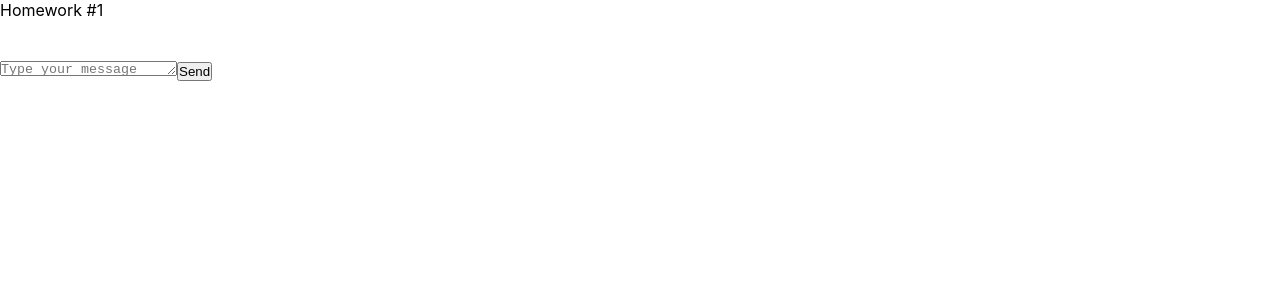
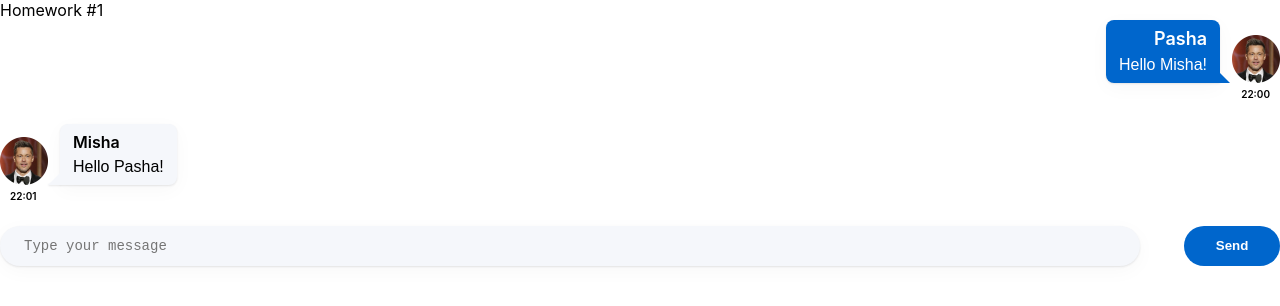
Before and after one commit to klonirovan89/hws2, a React (Create React App) app: page / in a window 1280 px wide. Shown: the top 306 px of the page. Built offline with nearby package versions, Linux system fonts and the light colour scheme.

Commit message:
Commit 1

```diff
--- a/package.json
+++ b/package.json
@@ -1,6 +1,6 @@
 {
   "name": "hws2",
-  "homepage": "http://IgnatZakalinsky.github.io/hws2",
+  "homepage": "https://github.com/klonirovan89/hws2",
   "version": "0.1.0",
   "private": true,
   "dependencies": {
--- a/src/s2-homeworks/hw01/HW1.tsx
+++ b/src/s2-homeworks/hw01/HW1.tsx
@@ -14,17 +14,33 @@ import avatar from './avatar.png'
 * */
 
 // нужно создать правильный тип вместо any
-export type MessageType = any
+export type MessageType = {
+    id: number;
+    user: UserType;
+    message:  messageType;
+    }
+
+export type UserType = {
+    avatar: string;
+    name: string;
+
+}
+
+export type messageType = {
+    text: string;
+    time: string;
+
+}
 
 // структуру объекта не менять
 export const message0: MessageType = {
     id: 0,
     user: {
         avatar: avatar, // можно менять
-        name: 'Some Name',  // можно менять
+        name: 'Pasha',  // можно менять
     },
     message: {
-        text: 'some textsome textsome textsome textsome textsome textsome text', // можно менять
+        text: 'Hello Misha!', // можно менять
         time: '22:00', // можно менять
     },
 }
@@ -32,11 +48,11 @@ export const friendMessage0: MessageType = {
     id: 100,
     user: {
         avatar: avatar, // можно менять
-        name: 'Friend Name', // можно менять
+        name: 'Misha', // можно менять
     },
     message: {
-        text: 'зеркальное сообщение для тренировки css', // можно менять
-        time: '22:00', // можно менять
+        text: 'Hello Pasha!', // можно менять
+        time: '22:01', // можно менять
     },
 }
 
--- a/src/s2-homeworks/hw01/friend-message/FriendMessage.module.css
+++ b/src/s2-homeworks/hw01/friend-message/FriendMessage.module.css
@@ -1,31 +1,79 @@
 .friendMessage {
-
+    margin-bottom: 1.5rem;
 }
 
 .friendImageAndText {
-
+    display: flex;
+    gap: 0.75rem;
+    align-items: flex-end;
+    margin-bottom: 0.3125rem;
 }
 
 .friendImageAndText img {
-
+    width: 3rem;
 }
 
 .friendText {
-
+    position: relative;
+    background-color: #F5F7FB;
+    padding: 0.5rem 0.8125rem;
+    border-radius: 0.5rem 0.5rem 0.5rem 0;
+    box-shadow: 0 5px 20px rgba(29, 33, 38, 0.03), 0 1px 2px rgba(29, 33, 38, 0.1);
+    max-width: 50%;
 }
 
 .friendText:after {
+    content: '';
+    position: absolute;
+    bottom: 0;
+    left: -0.75rem;
+    width: 0;
+    height: 0;
+    border-left: 0.75rem solid transparent;
+    border-bottom: 0.75rem solid #F5F7FB;
+}
 
+.friendText:before {
+    content: '';
+    position: absolute;
+    bottom: 0;
+    left: -0.65rem;
+    width: 0.75rem;
+    background-color: transparent;
+    height: 2px;
+    box-shadow: -1.5px 1px 2px rgba(29, 33, 38, 0.1);
+    z-index: -1;
 }
 
 .friendName {
-
+    font-weight: 600;
+    line-height: 1.25;
+    margin-bottom: 0.3125em;
 }
 
 .friendMessageText {
-
+    font-family: Montserrat, sans-serif;
+    line-height: 1.25;
+    white-space: pre-wrap;
 }
 
 .friendTime {
+    font-weight: 600;
+    font-size: 0.625rem;
+    line-height: 1.2;
+    padding: 0 0.625rem;
+}
 
+@media (max-width: 47.99875em) {
+    .friendText {
+        max-width: 100%;
+    }
+
+    .friendName {
+        font-size: 0.875rem;
+    }
+
+    .friendMessageText {
+        font-size: 0.75rem;
+    }
 }
--- a/src/s2-homeworks/hw01/friend-message/FriendMessage.tsx
+++ b/src/s2-homeworks/hw01/friend-message/FriendMessage.tsx
@@ -1,45 +1,38 @@
 import React from 'react'
 import s from './FriendMessage.module.css'
+import {MessageType} from "../HW1";
 
 // создать тип вместо any и отобразить приходящие данные
-const FriendMessage = (props: any) => {
+export type MessagePropsType = {
+    message: MessageType;
+}
+
+const FriendMessage = (props: MessagePropsType) => {
     return (
-        <div
-            id={'hw1-friend-message-' + props.message.id}
-            className={s.friendMessage}
-        >
+        <div id={'hw1-friend-message-' + props.message.id} className={s.friendMessage}>
             <div className={s.friendImageAndText}>
                 <img
                     id={'hw1-friend-avatar-' + props.message.id}
+                    src={props.message.user.avatar}
                     // создаёт студент
-
                     //
                 />
                 <div className={s.friendText}>
-                    <div
-                        id={'hw1-friend-name-' + props.message.id}
-                        className={s.friendName}
-                    >
+                    <div id={'hw1-friend-name-' + props.message.id} className={s.friendName}>
                         {/*создаёт студент*/}
-
+                        {props.message.user.name}
                         {/**/}
                     </div>
-                    <pre
-                        id={'hw1-friend-text-' + props.message.id}
-                        className={s.friendMessageText}
-                    >
+                    <pre id={'hw1-friend-text-' + props.message.id} className={s.friendMessageText}>
                         {/*создаёт студент*/}
-
+                        {props.message.message.text}
                         {/**/}
                     </pre>
                 </div>
             </div>
-            <div
-                id={'hw1-friend-time-' + props.message.id}
-                className={s.friendTime}
-            >
+            <div id={'hw1-friend-time-' + props.message.id} className={s.friendTime}>
                 {/*создаёт студент*/}
-
+                {props.message.message.time}
                 {/**/}
             </div>
         </div>
--- a/src/s2-homeworks/hw01/message-sender/MessageSender.module.css
+++ b/src/s2-homeworks/hw01/message-sender/MessageSender.module.css
@@ -1,18 +1,66 @@
 .sendForm {
-
+    display: flex;
+    justify-content: space-between;
+    column-gap: 2.75rem;
+    row-gap: 0.5rem;
+    align-items: center;
+    flex-wrap: wrap;
 }
 
 .textarea {
+    resize: none;
+    overflow: hidden;
+    border: none;
+    font-size: 0.875rem;
+    padding: 0.8571428571428571em 1.714285714285714em;
+    background-color: #F5F7FB;
+    box-shadow: 0 5px 20px rgba(29, 33, 38, 0.03), 0 1px 2px rgba(29, 33, 38, 0.1);
+    border-radius: 20px;
+    flex: 1 1 auto;
+}
 
+.textarea:focus {
+    outline: 2px solid #0066CC;
 }
 
 .button {
-
+    background-color: #0066CC;
+    color: #fff;
+    border-radius: 20px;
+    line-height: 40px;
+    font-weight: 600;
+    padding: 0 2.375em;
+    border: none;
+    -webkit-transition: all 0.3s ease 0s;
+    -moz-transition: all 0.3s ease 0s;
+    -ms-transition: all 0.3s ease 0s;
+    -o-transition: all 0.3s ease 0s;
+    transition: all 0.3s ease 0s;
 }
 
 .button:hover {
+    -webkit-box-shadow: 0 0 5px rgba(0, 0, 0, 0.3);
+    -moz-box-shadow: 0 0 5px rgba(0, 0, 0, 0.3);
+    box-shadow: 0 0 5px rgba(0, 0, 0, 0.3);
+    background-color: #055db6;
+}
 
+.button:active {
+    -webkit-transform: translate(1px, 1px);
+    -moz-transform: translate(1px, 1px);
+    -ms-transform: translate(1px, 1px);
+    -o-transform: translate(1px, 1px);
+    transform: translate(1px, 1px);
 }
-.button:active {
 
+@media (max-width: 47.99875em) {
+    button {
+        flex: 0 1 100%;
+    }
 }
+
+@media (min-width: 47.99875em) {
+    .sendForm {
+
+    }
+}
--- a/src/s2-homeworks/hw01/message/Message.module.css
+++ b/src/s2-homeworks/hw01/message/Message.module.css
@@ -1,31 +1,71 @@
 .message {
-
+    margin-bottom: 1.5rem;
 }
 
 .imageAndText {
-
+    display: flex;
+    flex-direction: row-reverse;
+    gap: 0.75rem;
+    align-items: flex-end;
+    margin-bottom: 0.3125rem;
 }
 
 .imageAndText img {
-
+    width: 3rem;
 }
 
 .text {
-
+    position: relative;
+    color: #fff;
+    background-color: #0066CC;
+    padding: 0.5rem 0.8125rem;
+    box-shadow: 0 5px 20px rgba(29, 33, 38, 0.03), 0 1px 2px rgba(29, 33, 38, 0.1);
+    border-radius: 0.5rem 0.5rem 0 0.5rem;
+    max-width: 50%;
+    text-align: right;
 }
 
 .text:after {
-
+    content: '';
+    position: absolute;
+    bottom: 0;
+    right: -0.65rem;
+    border-right: 0.75rem solid transparent;
+    border-bottom: 0.75rem solid #0066cc;
 }
 
 .name {
-
+    font-weight: 600;
+    font-size: 1.125rem;
+    line-height: 1.222222222222222;
+    padding-bottom: 0.2777777777777778em;
+    text-align: right;
 }
 
 .messageText {
-
+    font-family: Montserrat, sans-serif;
+    line-height: 1.25;
+    white-space: pre-wrap;
 }
 
 .time {
+    font-weight: 600;
+    font-size: 0.625rem;
+    line-height: 1.2;
+    text-align: right;
+    padding: 0 0.625rem;
+}
 
+@media (max-width: 47.99875em) {
+    .text {
+        max-width: 100%;
+    }
+
+    .name {
+        font-size: 0.875rem;
+    }
+
+    .messageText {
+        font-size: 0.75rem;
+    }
 }
--- a/src/s2-homeworks/hw01/message/Message.tsx
+++ b/src/s2-homeworks/hw01/message/Message.tsx
@@ -1,37 +1,38 @@
 import React from 'react'
 import s from './Message.module.css'
+import {MessageType} from "../HW1";
 
 // нужно создать правильный тип вместо any
-export type MessagePropsType = any
+export type MessagePropsType = {
+    message: MessageType;
+}
 
-// нужно отобразить приходящие данные
 const Message = (props: MessagePropsType) => {
     return (
         <div id={'hw1-message-' + props.message.id} className={s.message}>
             <div className={s.imageAndText}>
                 <img
                     id={'hw1-avatar-' + props.message.id}
+                    src={props.message.user.avatar}
                     // создаёт студент
-
                     //
                 />
                 <div className={s.text}>
                     <div id={'hw1-name-' + props.message.id} className={s.name}>
                         {/*создаёт студент*/}
-
+                        {props.message.user.name}
                         {/**/}
                     </div>
                     <pre id={'hw1-text-' + props.message.id} className={s.messageText}>
                         {/*создаёт студент*/}
-
+                        {props.message.message.text}
                         {/**/}
                     </pre>
                 </div>
             </div>
             <div id={'hw1-time-' + props.message.id} className={s.time}>
                 {/*создаёт студент*/}
-
-                {/**/}
+                {props.message.message.time}
             </div>
         </div>
     )
```
